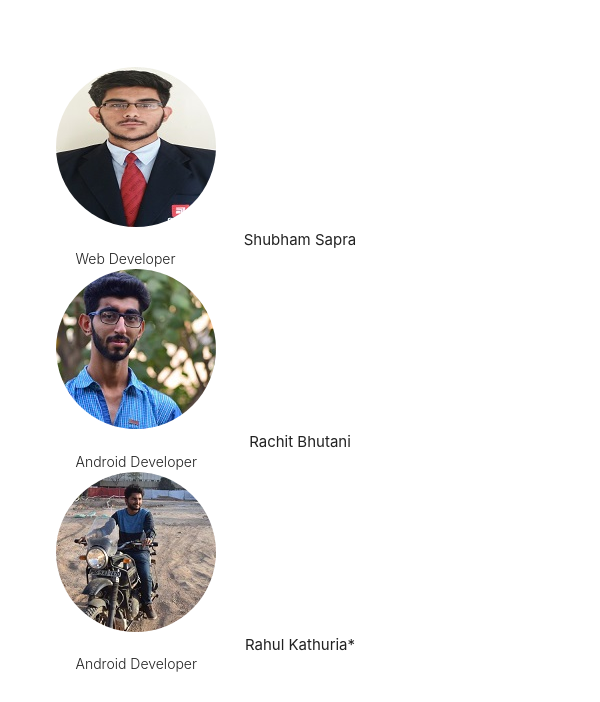
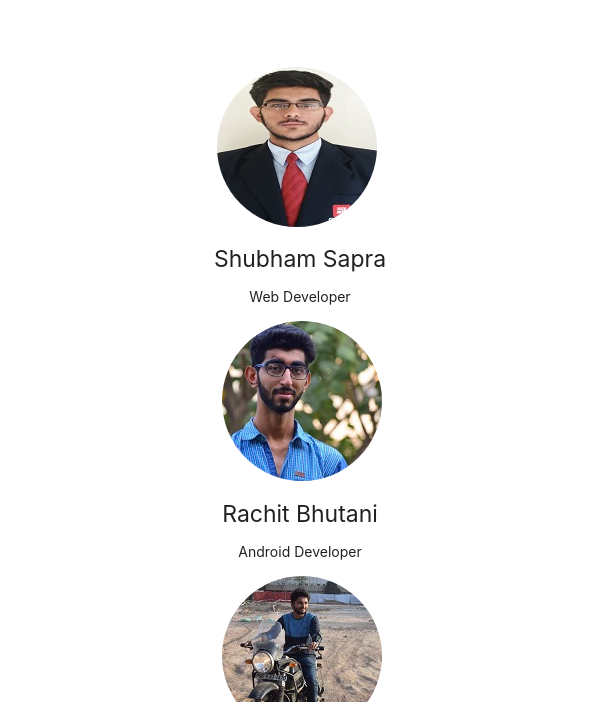
Before and after one commit to shubhamsapra97/WallPics, a plain HTML site: page loading-page.html in a window 600 px wide. Shown: the part 1496-2198 px from the top of the page. Drawn offline with nearby package versions, Linux system fonts and the light colour scheme.

Commit message:
change in responsiveness

```diff
--- a/css/styles.css
+++ b/css/styles.css
@@ -12,7 +12,7 @@
 }
 
 .form1{
-  padding-left: 10px;
+  margin-left: 10px;
 }
 
 #login-box{
@@ -21,6 +21,10 @@
   border: 1px solid black;
   border-radius: 10px;
   margin-top: 7vh;
+}
+
+.photo{
+  margin-left: 20%;
 }
 
 #nav{
@@ -187,14 +191,6 @@
   max-width: 100%;
 }
 
-.photo{
-  padding-left: 50px;
-}
-
-.lefty{
-  padding-left: 55px;
-}
-
 #heading{
   line-height: 100px;
   padding-left: 50px;
@@ -299,10 +295,9 @@ footer{
   height: 100px;
 }
 
-/*.in{
-  position: absolute;
-  margin-right: 20vw;
-}*/
+#in{
+  cursor: pointer;
+}
 
 @media only screen and (max-width: 1100px) and (min-width: 700px)  {
 
@@ -312,18 +307,6 @@ footer{
     #login2{
       height: 60%;
       width: 50%;
-    }
-
-    .centery{
-      padding: 0;
-      margin: 0;
-      padding-left: 2.9vw;
-    }
-
-    .lefty{
-      padding: 0;
-      margin: 0;
-      margin-left: 4vw;
     }
 
 }
@@ -338,48 +321,22 @@ footer{
       display: none;
     }
 
-    .photo{
-      margin-left: 20vw;
-    }
-
-    .lefty{
-      margin: 0;
-      padding: 0;
-      margin-left: 32vw;
-    }
-
-    .centery{
-      margin: 0;
-      padding: 0;
-      margin-left: 5vw;
-    }
-
 }
 
 @media only screen and (max-width: 933px)  and (min-width: 600px)  {
-
-    .photo{
-      margin: 0;
-      padding: 0;
-    }
-
-    .lefty{
-      margin: 0;
-      padding: 0;
-      margin-left: 20px;
-    }
-
-    .centery{
-      padding: 0;
-      margin: 0;
-      font-size: 15px;
-      white-space: 1px;
-    }
 
     .adjust{
       max-width: 200px;
       max-height: 400px;
     }
+
+}
+
+@media only screen and (max-width: 600px)  and (min-width: 400px)  {
+
+  .photo{
+    margin-left: 34%;
+  }
 
 }
 
@@ -423,19 +380,4 @@ footer{
       max-height: 300px;
     }
 
-    .photo{
-      margin-left:10vw;
-    }
-
-    .lefty{
-      margin: 0;
-      padding: 0;
-      margin-left: 30%;
-    }
-
-    .centery{
-      margin: 0;
-      padding: 0;
-    }
-
 }
--- a/js/javascript.js
+++ b/js/javascript.js
@@ -80,6 +80,7 @@ if($("body").data("title") === "login"){
       if (firebase.auth().currentUser) {
         // [START signout]
         firebase.auth().signOut();
+        db();
         // [END signout]
       } else {
         // [START authanon]
--- a/loading-page.html
+++ b/loading-page.html
@@ -108,27 +108,27 @@
 
       <div class="row">
         <div class="col s12 m4">
-          <div class="icon-block">
+          <div>
             <img class="circle photo" src="images/shubham.jpg" >
-            <h5 class="center centery">Shubham Sapra</h5>
+            <h5 class="center">Shubham Sapra</h5>
 
-            <p class="light left lefty">Web Developer</p>
+            <p class="center">Web Developer</p>
           </div>
         </div>
 
         <div class="col s12 m4">
           <div class="icon-block">
             <img class="circle photo" src="images/bhoot.jpg" >
-            <h5 class="center centery">Rachit Bhutani</h5>
-            <p class="light left lefty">Android Developer</p>
+            <h5 class="center">Rachit Bhutani</h5>
+            <p class="center">Android Developer</p>
           </div>
         </div>
 
         <div class="col s12 m4">
           <div class="icon-block">
             <img class="circle photo" src="images/kathuria.jpg" >
-            <h5 class="center centery">Rahul Kathuria*</h5>
-            <p class="light left lefty">Android Developer</p>
+            <h5 class="center">Rahul Kathuria*</h5>
+            <p class="center">Android Developer</p>
           </div>
         </div>
       </div>
```
